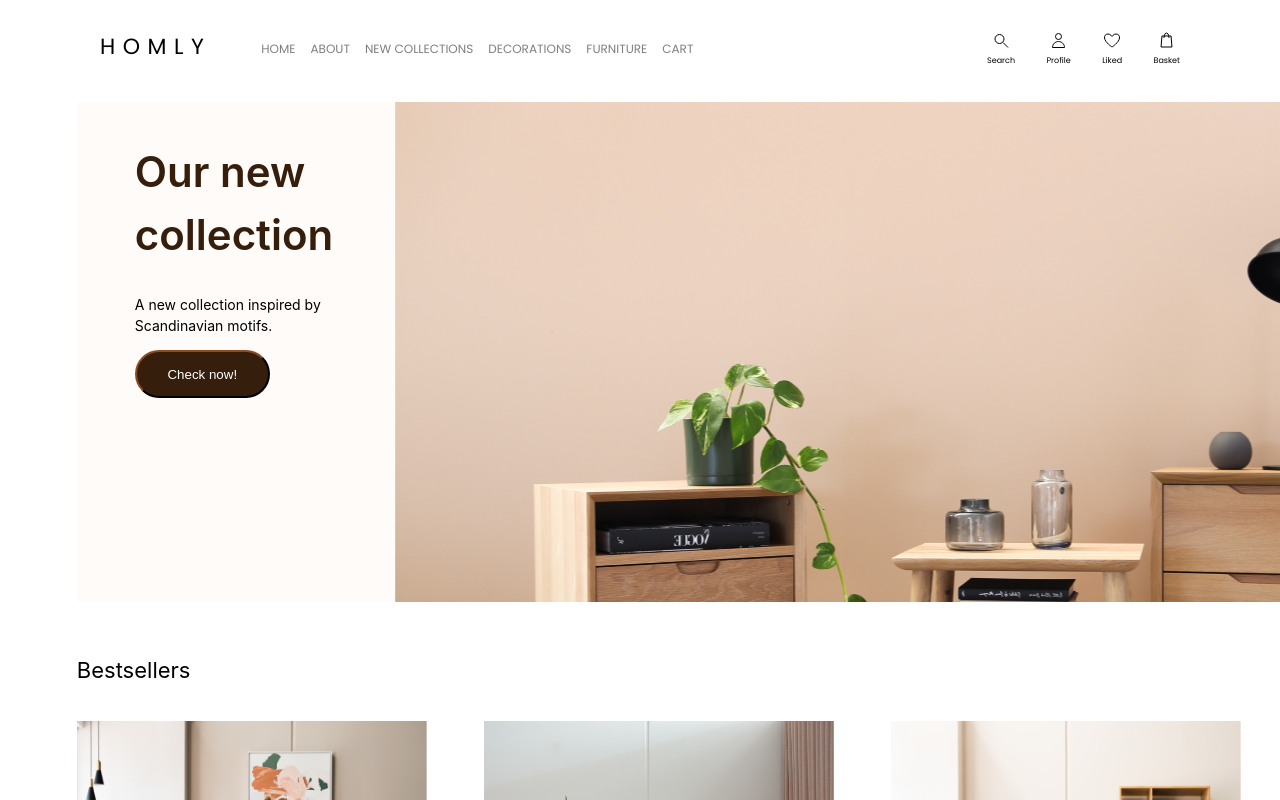
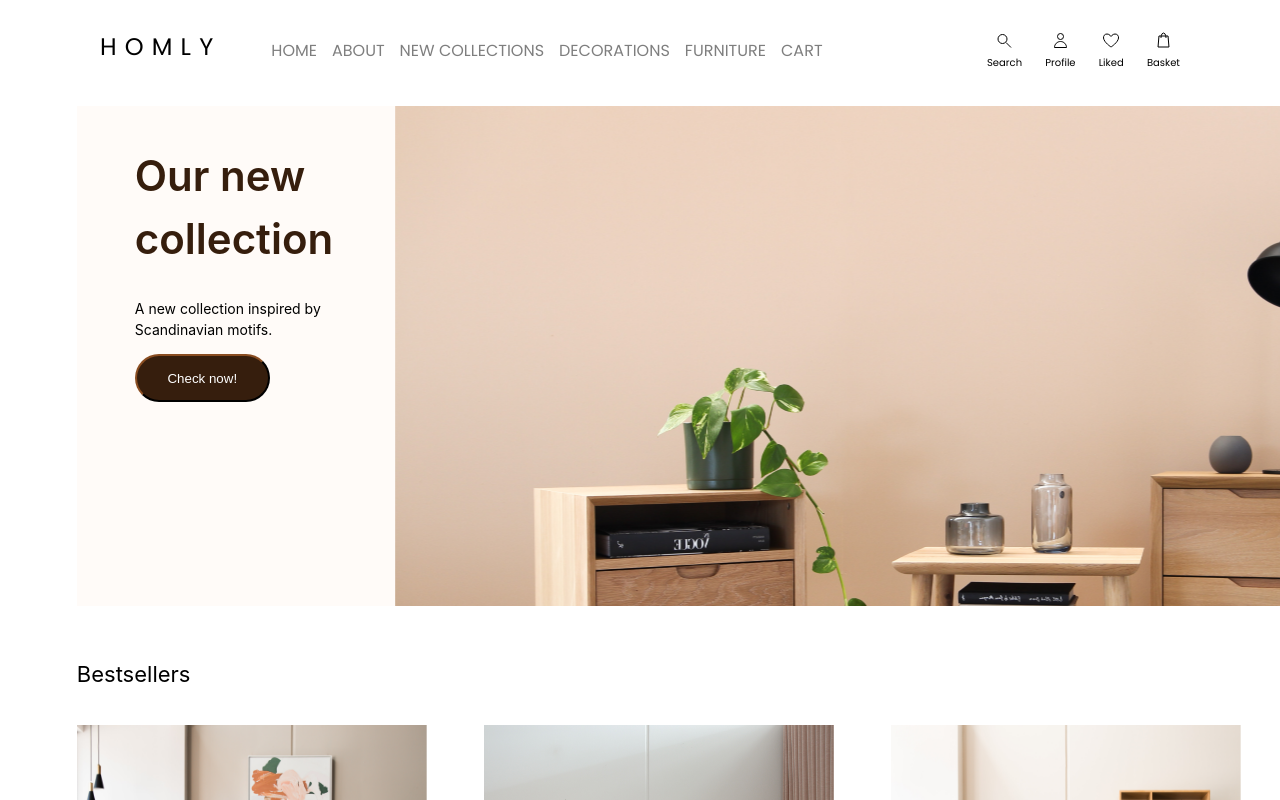
Before and after one commit to miwrona-deloitte/ecommerce, a React (Create React App) app: page / in a window 1280 px wide. Shown: the top 800 px of the page. Built offline with nearby package versions, Linux system fonts and the light colour scheme; no server answers.

Commit message:
bigger fonts in heading

```diff
--- a/src/components/Layout/Navbar.module.scss
+++ b/src/components/Layout/Navbar.module.scss
@@ -7,7 +7,7 @@
     display: flex;
     line-height: 33px;
     .logo {
-      font-size: 22px;
+      font-size: 24px;
       text-transform: uppercase;
       text-align: justify;
       letter-spacing: 0.34em;
@@ -24,7 +24,7 @@
       align-items: center;
 
       a {
-        font-size: 12px;
+        font-size: 16px;
         // line-height: 18px;
         margin-right: 15px;
         text-decoration: none;
@@ -51,7 +51,7 @@
       li {
         text-align: center;
         .desc {
-          font-size: 8px;
+          font-size: 10px;
           display: flex;
           flex-direction: row-reverse;
         }
```
